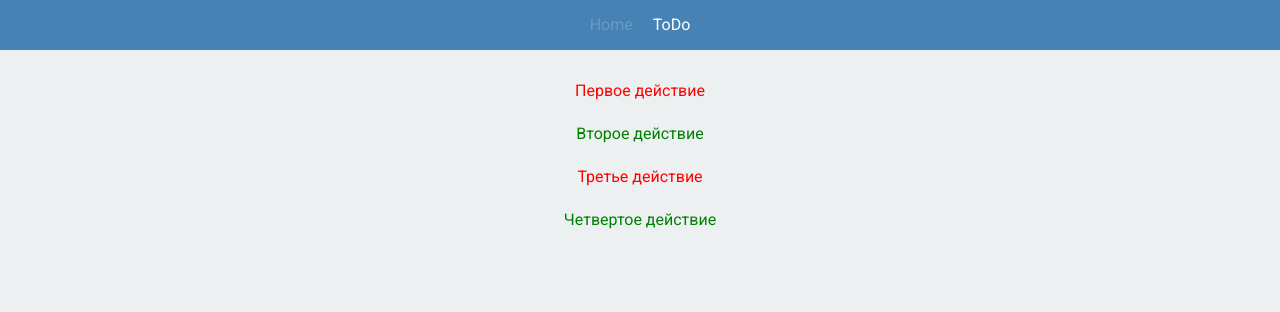
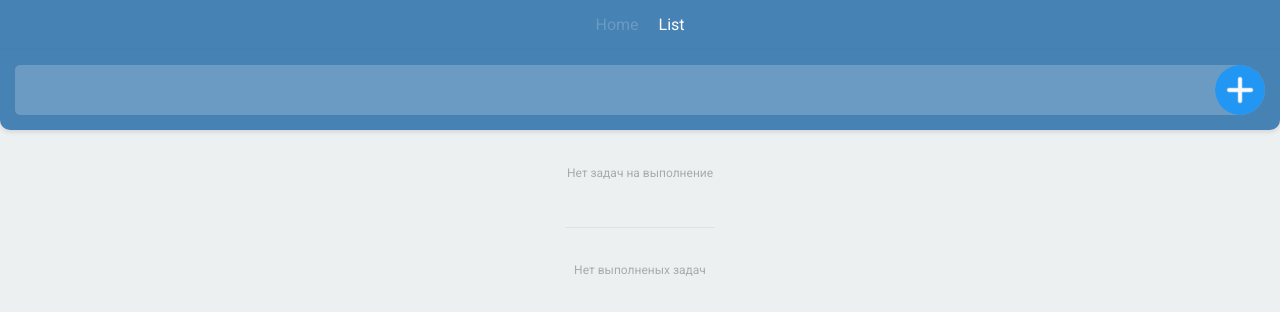
Before and after one commit to Dmitry-Shimansky/todo-list-ReactJS, a React (Create React App) app: page /app/ in a window 1280 px wide. Shown: the top 312 px of the page. Built offline with nearby package versions, Linux system fonts and the light colour scheme.

Commit message:
add: Day 5 Redux

```diff
--- a/package.json
+++ b/package.json
@@ -3,6 +3,7 @@
   "version": "0.1.0",
   "private": true,
   "dependencies": {
+    "@reduxjs/toolkit": "^2.2.8",
     "@testing-library/jest-dom": "^5.17.0",
     "@testing-library/react": "^13.4.0",
     "@testing-library/user-event": "^13.5.0",
@@ -12,6 +13,7 @@
     "@types/react-dom": "^18.3.0",
     "react": "^18.3.1",
     "react-dom": "^18.3.1",
+    "react-redux": "^9.1.2",
     "react-router-dom": "^6.27.0",
     "react-scripts": "5.0.1",
     "typescript": "^4.9.5",
--- a/src/components/Form/Form.tsx
+++ b/src/components/Form/Form.tsx
@@ -1,10 +1,11 @@
 import './Form.scss';
-import {useState} from "react";
+import React, {useState} from "react";
 
 export const Form = (props: {createNewToDo: Function}) => {
     const [text, setText] = useState<string>('');
 
-    const formSubmit = () => {
+    const formSubmit = (event: React.SyntheticEvent) => {
+        event.preventDefault();
         if (text) {
             props.createNewToDo(text);
             setText('');
--- a/src/components/Header/Header.tsx
+++ b/src/components/Header/Header.tsx
@@ -10,7 +10,7 @@ export const Header = () => {
         <header className={classes.header}>
             <div className={classes.container}>
                 <NavLink to="/" className={getActiveClass}>Home</NavLink>
-                <NavLink to="/todo" className={getActiveClass}>ToDo</NavLink>
+                <NavLink to="/list" className={getActiveClass}>List</NavLink>
             </div>
         </header>
     )
--- a/src/components/ListItem/ListItem.tsx
+++ b/src/components/ListItem/ListItem.tsx
@@ -6,6 +6,7 @@ export const ListItem = ({todo}: {todo: ToDo}) => {
         <a
             className={`${classes.link} ${todo.isDone ? classes.done : classes.notDone}`}
             target="_blank"
+            rel="noreferrer"
             href={`/app/list/${todo.id}`}
         >{todo.text}</a>
     )
--- /dev/null
+++ b/src/feature/todoList.ts
@@ -0,0 +1,43 @@
+import { createSlice } from '@reduxjs/toolkit'
+import type { PayloadAction } from '@reduxjs/toolkit'
+import {ToDo} from "../models/todo-item";
+
+export interface ToDoState {
+    todos: ToDo[]
+}
+
+const initialState: ToDoState = {
+    todos: [],
+}
+
+export const todoSlice = createSlice({
+    name: 'todoList',
+    initialState,
+    reducers: {
+        createAction: (state, action: PayloadAction<string>) => {
+            const newToDo: ToDo = {
+                id: state.todos.length,
+                text: action.payload,
+                isDone: false,
+            }
+            state.todos = [...state.todos, newToDo]
+        },
+        updateAction: (state, action: PayloadAction<ToDo>) => {
+            const newToDos = state.todos.map((todo) => {
+                if (todo.id === action.payload.id) {
+                    todo.isDone = !todo.isDone;
+                }
+                return todo
+            });
+            state.todos = newToDos;
+        },
+        deleteAction: (state, action: PayloadAction<ToDo>) => {
+            const newToDos = state.todos.filter((todo) => todo.id !== action.payload.id);
+            state.todos = newToDos;
+        },
+    },
+})
+
+export const { createAction, updateAction, deleteAction } = todoSlice.actions
+
+export default todoSlice.reducer
--- /dev/null
+++ b/src/helpers/storage.ts
@@ -0,0 +1,21 @@
+import {RootState} from "../store";
+
+export const saveToLocalStorage = (state: RootState) => {
+    try {
+        const appState = JSON.stringify(state)
+        localStorage.setItem('appState', appState)
+    } catch (e) {
+        console.warn(e)
+    }
+}
+
+export const loadFromLocalStorage = (state: RootState) => {
+    try {
+        const appState = localStorage.getItem('appState')
+        if (!appState) return undefined
+        return JSON.parse(appState)
+    } catch (e) {
+        console.warn(e)
+        return undefined
+    }
+}
--- a/src/index.tsx
+++ b/src/index.tsx
@@ -2,73 +2,18 @@ import React from 'react';
 import ReactDOM from 'react-dom/client';
 import './assets/scss/normalize.scss';
 import './assets/scss/style.scss';
-import {ToDoListPage} from "./pages/ToDoListPage";
-import {createBrowserRouter, RouterProvider} from "react-router-dom";
-import {HomePage} from "./pages/HomePage";
-import {ToDo} from "./models/todo-item";
-import {NotFound} from "./pages/404";
-import {ItemDescription} from "./pages/ItemDescription";
-import {Layout} from "./layouts/Layout";
-
-const todos: ToDo[] = [
-    {
-        id: 0,
-        text: 'Первое действие',
-        isDone: false,
-    },
-    {
-        id: 1,
-        text: 'Второе действие',
-        isDone: true,
-    },
-    {
-        id: 2,
-        text: 'Третье действие',
-        isDone: false,
-    },
-    {
-        id: 3,
-        text: 'Четвертое действие',
-        isDone: true,
-    }
-]
-
-const router = createBrowserRouter([
-    {
-        path: '/',
-        element: <Layout/>,
-        errorElement: <NotFound/>,
-        children: [
-            {
-                path: '/',
-                element: <HomePage todos={todos}/>,
-            },
-            {
-                path: '/todo',
-                element: <ToDoListPage/>,
-            },
-            {
-                path: '/list/',
-                children: [
-                    {
-                        path: ':id',
-                        element: <ItemDescription todos={todos}/>,
-                    }
-                ]
-            }
-        ]
-    },
-    {
-        path: '*',
-        element: <NotFound/>
-    }
-], {basename: '/app/'})
+import {RouterProvider} from "react-router-dom";
+import {router} from "./router";
+import { store } from './store'
+import { Provider } from 'react-redux'
 
 const root = ReactDOM.createRoot(
   document.getElementById('root') as HTMLElement
 );
 root.render(
   <React.StrictMode>
-      <RouterProvider router={router}/>
+      <Provider store={store}>
+        <RouterProvider router={router}/>
+      </Provider>
   </React.StrictMode>
 );
--- a/src/pages/ToDoListPage.tsx
+++ b/src/pages/ToDoListPage.tsx
@@ -1,55 +1,30 @@
 import {Form} from "../components/Form/Form";
 import {ToDoList} from "../components/ToDoList/ToDoList";
 import {ToDo} from "../models/todo-item";
-import {useState} from "react";
+import {useDispatch, useSelector} from "react-redux";
+import {RootState} from "../store";
+import {createAction, deleteAction, updateAction} from "../feature/todoList";
 
 export const ToDoListPage = () => {
-    const [todos, setTodos] = useState<ToDo[]>([
-        {
-            id: 0,
-            text: "Первая задача",
-            isDone: false,
-        },
-        {
-            id: 1,
-            text: "Вторая задача",
-            isDone: true,
-        },
-        {
-            id: 2,
-            text: "Третья задача",
-            isDone: true,
-        }
-    ]);
+    const todoList = useSelector((state: RootState) => state.todoList.todos);
+    const dispatch = useDispatch();
 
     const createNewToDo = (text: string) => {
-        const newToDo: ToDo = {
-            id: todos.length,
-            text: text,
-            isDone: false,
-        }
-        setTodos([...todos, newToDo])
+        dispatch(createAction(text));
     }
 
     const updateToDo = (todoItem: ToDo) => {
-        const newToDos = todos.map((todo) => {
-            if (todo.id === todoItem.id) {
-                todo.isDone = !todo.isDone;
-            }
-            return todo
-        });
-        setTodos(newToDos);
+        dispatch(updateAction(todoItem));
     }
 
     const deleteToDo = (todoItem: ToDo) => {
-        const newToDos = todos.filter((todo) => todo.id !== todoItem.id);
-        setTodos(newToDos);
+        dispatch(deleteAction(todoItem));
     }
 
     return (
         <>
             <Form createNewToDo={createNewToDo} />
-            <ToDoList todos={todos} updateToDo={updateToDo} deleteToDo={deleteToDo} />
+            <ToDoList todos={todoList} updateToDo={updateToDo} deleteToDo={deleteToDo} />
         </>
     )
 }
--- a/src/pages/HomePage.tsx
+++ b/src/pages/ViewList.tsx
@@ -1,15 +1,16 @@
 import {ToDo} from "../models/todo-item";
 import {ListItem} from "../components/ListItem/ListItem";
+import {useSelector} from "react-redux";
+import {RootState} from "../store";
 
-interface ComponentProps {
-    todos: ToDo[]
-}
+export const ViewList = () => {
 
-export const HomePage = ({todos}: ComponentProps) => {
+    const todoList = useSelector((state: RootState) => state.todoList.todos);
+
     return (
         <div className="container">
             {
-                todos.map((todo: ToDo, index) => {
+                todoList.map((todo: ToDo, index) => {
                     return (<ListItem key={index} todo={todo}/>)
                 })
             }
--- a/src/pages/ItemDescription.tsx
+++ b/src/pages/ViewListItem.tsx
@@ -1,25 +1,24 @@
 import {ToDo} from "../models/todo-item";
 import {useEffect, useState} from "react";
 import {useNavigate, useParams} from "react-router-dom";
+import {useSelector} from "react-redux";
+import {RootState} from "../store";
 
-interface ComponentProps {
-    todos: ToDo[]
-}
+export const ViewListItem = () => {
 
-export const ItemDescription = ({todos}: ComponentProps) => {
-
+    const todoList = useSelector((state: RootState) => state.todoList.todos);
     const  {id} = useParams();
     const navigate = useNavigate();
     const [todo, setTodo] = useState<ToDo>();
 
     useEffect(() => {
-        const searchTodo = todos.find((todo) => String(todo.id) === id)
+        const searchTodo = todoList.find((todo) => String(todo.id) === id)
         if (searchTodo) {
             setTodo(searchTodo)
         } else {
             navigate('/404')
         }
-    }, [todos, id, navigate])
+    }, [todoList, id, navigate])
 
     return (
         <div className="container">
--- /dev/null
+++ b/src/router.tsx
@@ -0,0 +1,21 @@
+import {createBrowserRouter} from "react-router-dom";
+import {Layout} from "./layouts/Layout";
+import {NotFound} from "./pages/404";
+import {ViewList} from "./pages/ViewList";
+import {ToDoListPage} from "./pages/ToDoListPage";
+import {ViewListItem} from "./pages/ViewListItem";
+import React from "react";
+
+export const router = createBrowserRouter([
+    {
+        path: '/',
+        element: <Layout/>,
+        errorElement: <NotFound/>,
+        children: [
+            {path: '/', element: <ToDoListPage/>},
+            {path: '/list', element: <ViewList />},
+            {path: '/list/:id', element: <ViewListItem />}
+        ]
+    },
+    {path: '*', element: <NotFound/>}
+], {basename: '/app/'})
--- /dev/null
+++ b/src/store.ts
@@ -0,0 +1,15 @@
+import { configureStore } from '@reduxjs/toolkit'
+import todoReducer from './feature/todoList'
+import {loadFromLocalStorage, saveToLocalStorage} from "./helpers/storage";
+
+export const store = configureStore({
+    reducer: {
+        todoList: todoReducer
+    },
+    preloadedState: loadFromLocalStorage()
+})
+
+store.subscribe(() => saveToLocalStorage(store.getState()))
+
+export type RootState = ReturnType<typeof store.getState>
+export type AppDispatch = typeof store.dispatch
```
Also changed, not shown: 1 other file (tests, documents, lock files or other folders).
